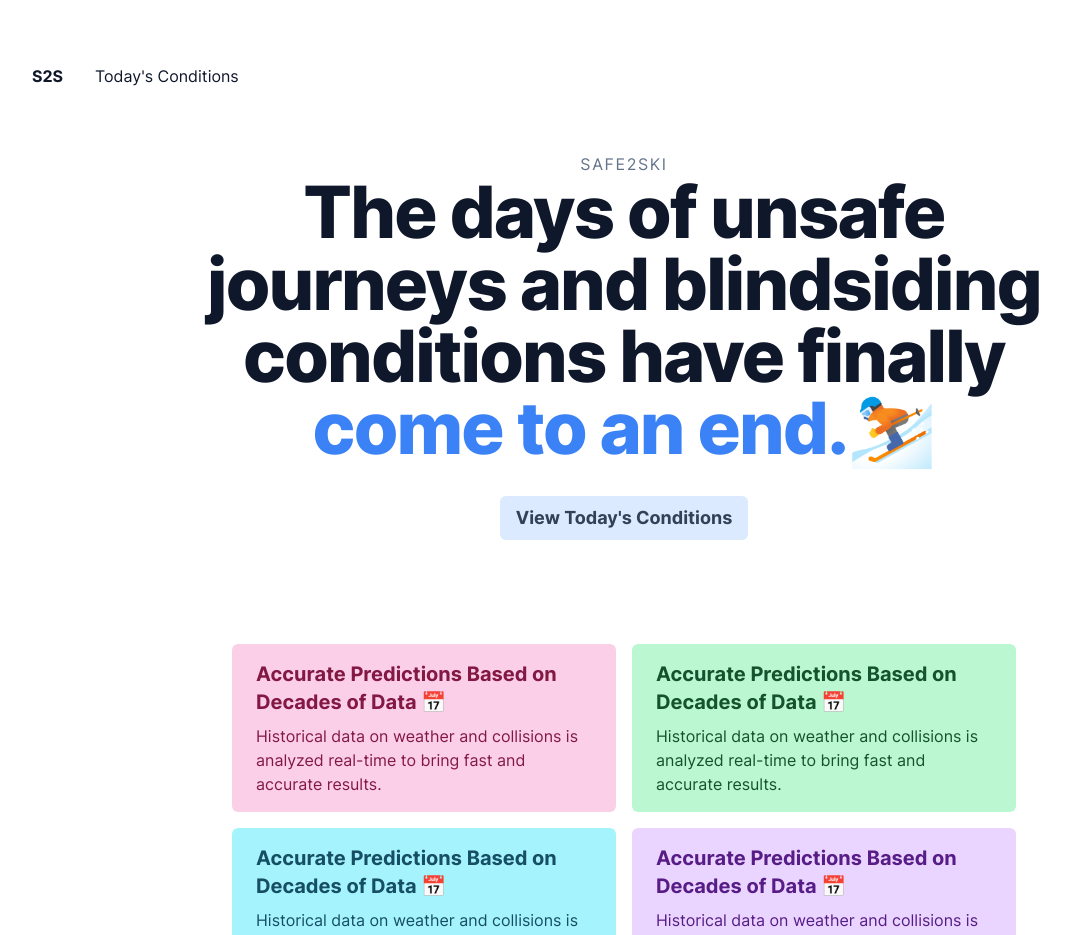
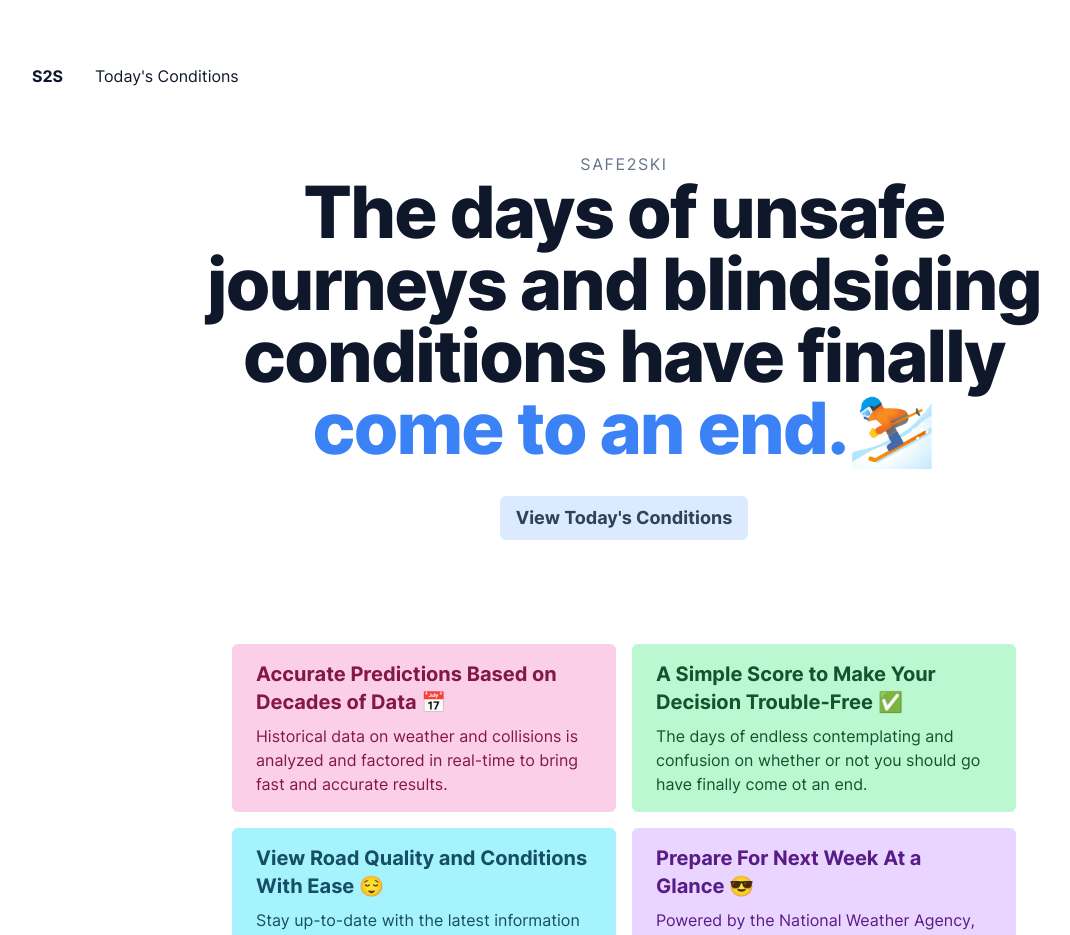
Before and after one commit to lil-j/Safe2Ski, a Next.js app: page / in a window 1280 px wide. Shown: the top 935 px of the page, without its empty margins (16-1086 px from the left). Built offline with nearby package versions, Linux system fonts and the light colour scheme.

Commit message:
Landing Page Updates

```diff
--- a/pages/index.js
+++ b/pages/index.js
@@ -13,10 +13,10 @@ export default function Home() {
                 <Link href="/destination/summit-at-snoqualmie"><button className="focus:outline-none focus:ring-4 focus:ring-blue-500 focus:ring-opacity-50 rounded-md px-4 py-2 bg-blue-100 hover:bg-blue-50 text-blueGray-700 hover:text-blueGray-600 font-bold text-lg transition duration-150">View Today's Conditions</button></Link>
             </div>
             <div className="mb-24 flex justify-center flex-wrap">
-                <FeatureCard title="Accurate Predictions Based on Decades of Data  📅" content="Historical data on weather and collisions is analyzed real-time to bring fast and accurate results." color="pink"/>
-                <FeatureCard title="Accurate Predictions Based on Decades of Data  📅" content="Historical data on weather and collisions is analyzed real-time to bring fast and accurate results." color="green"/>
-                <FeatureCard title="Accurate Predictions Based on Decades of Data  📅" content="Historical data on weather and collisions is analyzed real-time to bring fast and accurate results." color="cyan"/>
-                <FeatureCard title="Accurate Predictions Based on Decades of Data  📅" content="Historical data on weather and collisions is analyzed real-time to bring fast and accurate results." color="purple"/>
+                <FeatureCard title="Accurate Predictions Based on Decades of Data  📅" content="Historical data on weather and collisions is analyzed and factored in real-time to bring fast and accurate results." color="pink"/>
+                <FeatureCard title="A Simple Score to Make Your Decision Trouble-Free  ✅" content="The days of endless contemplating and confusion on whether or not you should go have finally come ot an end." color="green"/>
+                <FeatureCard title="View Road Quality and Conditions With Ease 😌" content="Stay up-to-date with the latest information from the department of transportation, all in the blink of an eye." color="cyan"/>
+                <FeatureCard title="Prepare For Next Week At a Glance 😎" content="Powered by the National Weather Agency, view all information on snowfall, wind, and everything in-between." color="purple"/>
             </div>
             <div className="mb-24">
                 <h3 className="font-bold text-blueGray-700 text-3xl mb-4">The Passes We're Currently<br/> Watching</h3>
```
